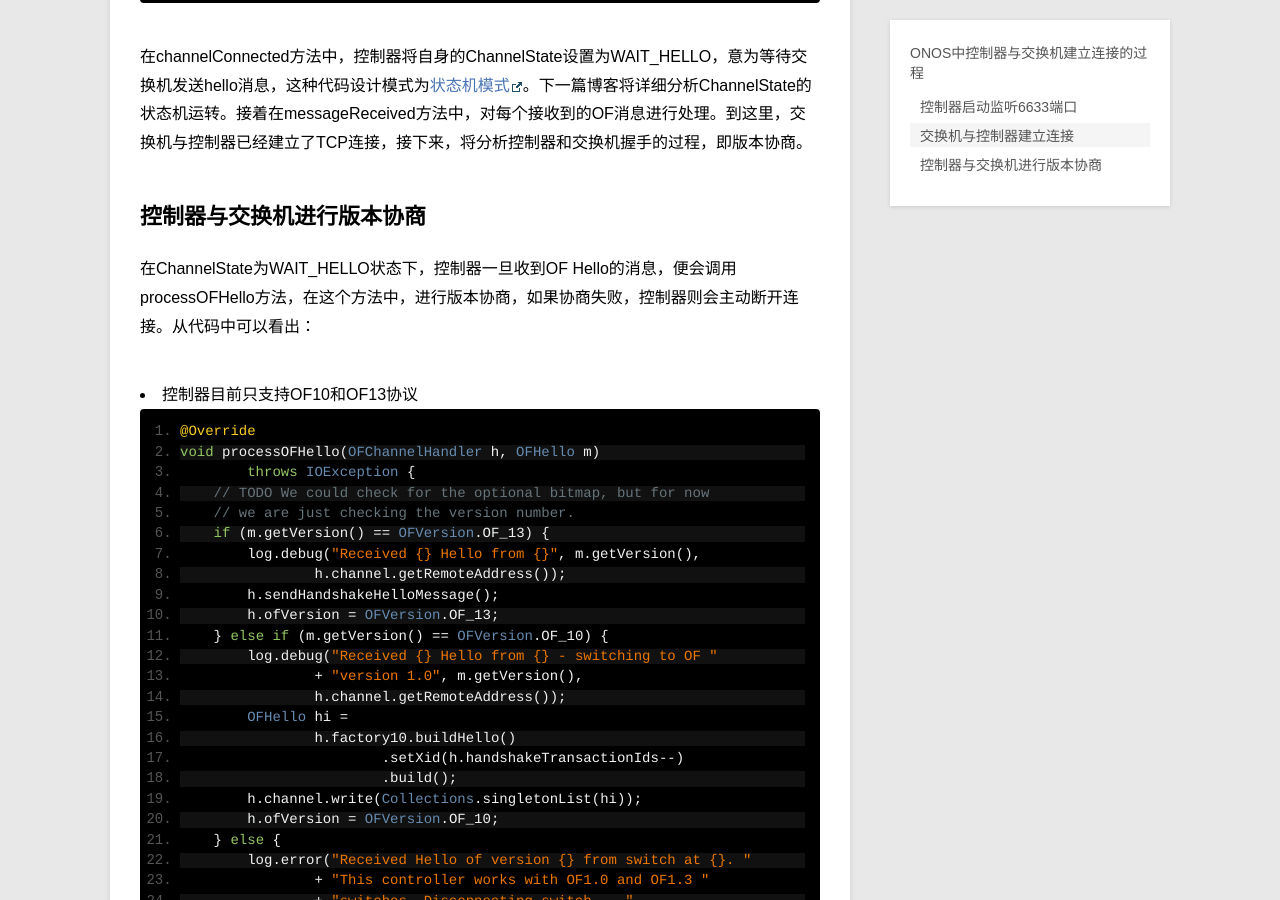
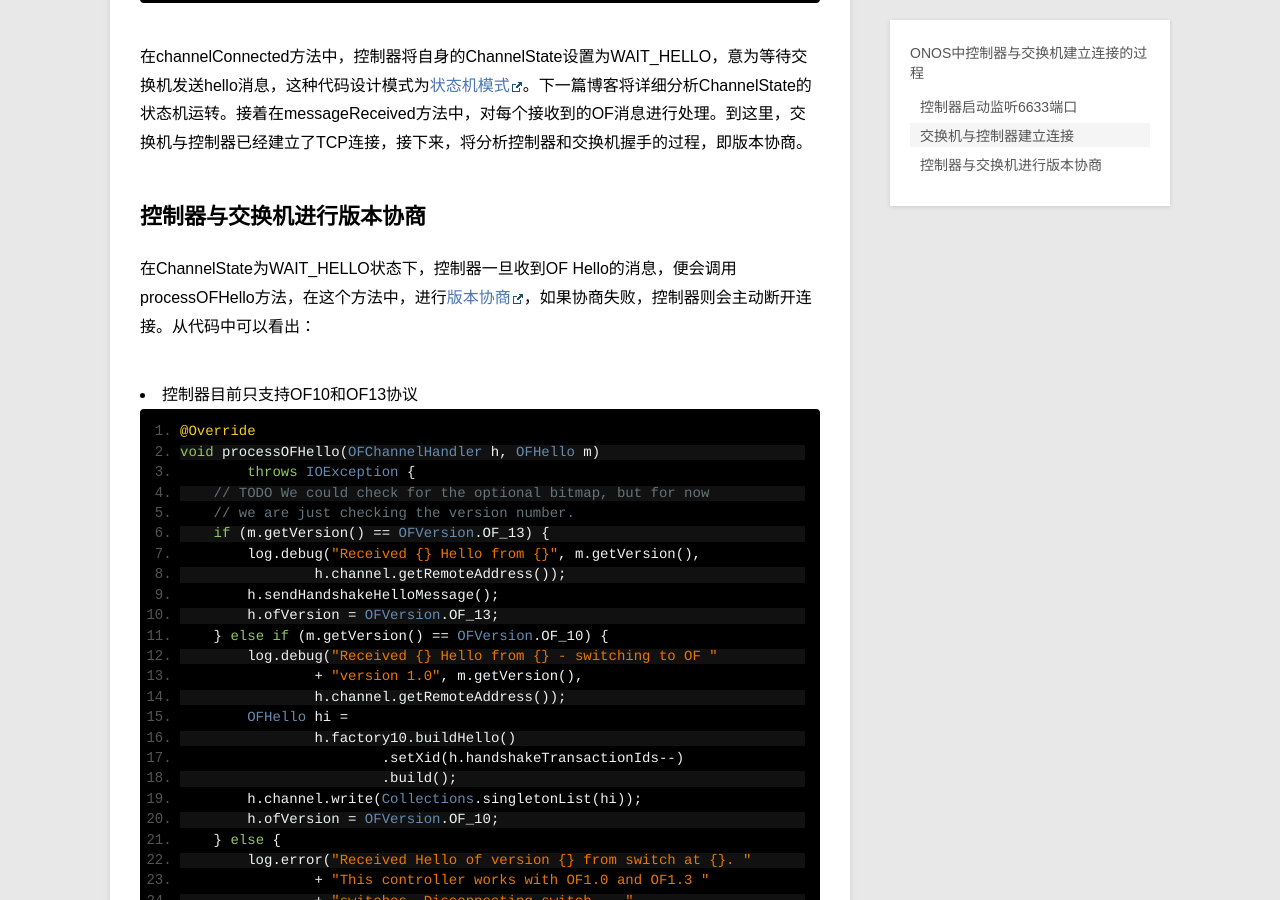
Before and after one commit to KailongLi/kailongli.github.io, a Jekyll site: the page built from _posts/blog/2015-04-07-switch-connection.md, in a window 1280 px wide and 900 px high, scrolled down 2736 px. Built offline with Jekyll 4.4.1, drawn with Linux system fonts in a browser that asks for light colours; Markdown is read by kramdown in place of the engine named in the settings.

```diff
--- a/_posts/blog/2015-04-07-switch-connection.md
+++ b/_posts/blog/2015-04-07-switch-connection.md
@@ -115,7 +115,7 @@ OFChannelHandler中主要关注复写SimpleChannelHandler类的channelConnected
 在channelConnected方法中，控制器将自身的ChannelState设置为WAIT_HELLO，意为等待交换机发送hello消息，这种代码设计模式为[状态机模式][]。下一篇博客将详细分析ChannelState的状态机运转。接着在messageReceived方法中，对每个接收到的OF消息进行处理。到这里，交换机与控制器已经建立了TCP连接，接下来，将分析控制器和交换机握手的过程，即版本协商。
 
 ## 控制器与交换机进行版本协商
-在ChannelState为WAIT_HELLO状态下，控制器一旦收到OF Hello的消息，便会调用processOFHello方法，在这个方法中，进行版本协商，如果协商失败，控制器则会主动断开连接。从代码中可以看出：
+在ChannelState为WAIT_HELLO状态下，控制器一旦收到OF Hello的消息，便会调用processOFHello方法，在这个方法中，进行[版本协商][]，如果协商失败，控制器则会主动断开连接。从代码中可以看出：
 <li>控制器目前只支持OF10和OF13协议</li>
 <li>检查版本bitmap来进行的代码还没开发</li>
 
```
Also changed, not shown: other parts of _posts/blog/2015-04-07-switch-connection.md (+1 -0 lines), 1 other file.
